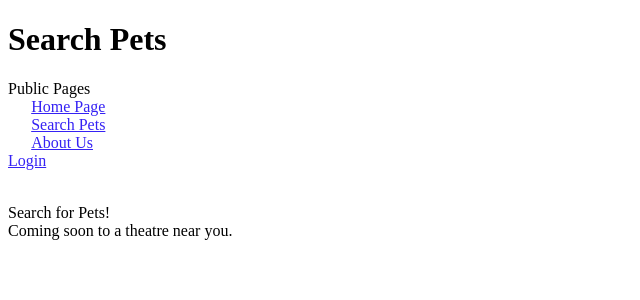
After one commit to onielmartinjr/cen4010, a PHP site: page /cen4010/search_pets.php in a window 1280 px wide. The commit adds this page. Shown: the top 300 px of the page, without its empty margins (0-640 px from the left). Run offline with PHP 8.4, Linux system fonts and the light colour scheme; data that the repository does not hold is empty.

Commit message:
Cleaned up navigation.

```diff
--- a/www/requires/template/header.php
+++ b/www/requires/template/header.php
@@ -22,12 +22,6 @@
 
 	<?php
 
-		//if logged in, print the username
-		if($session->is_logged_in)
-		{
-			echo "<p>".$user->username."</p>";
-		}
-
 		//include the navigation
 		require_once "navigation.php";
 
@@ -37,4 +31,5 @@
 		//if there is no error message, display a page break
 		if(empty($session->message()))
 			echo "<br />";
+
 	?>
--- a/www/requires/template/navigation.php
+++ b/www/requires/template/navigation.php
@@ -1,44 +1,49 @@
 <nav>
-		<a href="index.php">Home Page</a><br />
 		<?php
-			// get all of the pages in the database and create
-			// links for them in the nav section
+			//get all pages in the database
 			$pages_array = Page::find_all();
-			foreach($pages_array as $value)
-			{
+
+			//display static pages
+			echo 'Public Pages<br />';
+			echo "<a style=\"padding-left:1.45em;\" href=\"index.php\">Home Page</a><br />";
+			echo "<a style=\"padding-left:1.45em;\" href=\"search_pets.php\">Search Pets</a><br />";
+
+			//display dynamic pages
+			foreach($pages_array as $value) {
 				if($value != '1' && $value != '2') { //excludes home page and about us page
-					echo "<a href=\"view_page.php?page_wk=" . $value->page_wk . "\">" .
+					echo "<a style=\"padding-left:1.45em;\" href=\"view_page.php?page_wk=" . $value->page_wk . "\">" .
 							$value->name . "</a><br />";
 				}
 			}
 
-			// Guest Only Pages
-			if (!$session->is_logged_in)
-			{
+			//display other static page
+			echo "<a style=\"padding-left:1.45em;\" href=\"view_page.php?page_wk=2\">About Us</a><br />";
+
+			// guest-only page
+			if (!$session->is_logged_in) {
 				echo "<a href=\"login.php\">Login</a><br />";
 			}
 			else
 			{
 				// Admin and Staff Only Pages
-				if ($user->role_wk == '2' || $user->role_wk == '3')
-				{
-					echo "<a href=\"admin_create_page.php\">Create a New Page</a><br />";
-					echo "<a href=\"manage_colors.php\">Manage Colors</a><br />";
-					echo "<a href=\"manage_breeds.php\">Manage Breeds and Types</a><br />";
-					echo "<a href=\"admin_manage_website_settings.php\">Manage Web Site Settings</a><br />";
-					echo "<a href=\"admin_manage_vaccinations.php\">Manage Vaccinations</a><br />";
+				if (is_admin_or_staff()) {
+					echo 'Admin/Staff Only<br />';
+					echo "<a style=\"padding-left:1.45em;\" href=\"admin_create_page.php\">Create a New Page</a><br />";
+					echo "<a style=\"padding-left:1.45em;\" href=\"manage_breeds.php\">Manage Breeds and Types</a><br />";
+					echo "<a style=\"padding-left:1.45em;\" href=\"manage_colors.php\">Manage Colors</a><br />";
+					echo "<a style=\"padding-left:1.45em;\" href=\"admin_manage_vaccinations.php\">Manage Vaccinations</a><br />";
+					echo "<a style=\"padding-left:1.45em;\" href=\"admin_manage_website_settings.php\">Manage Web Site Settings</a><br />";
 				}
 
 
-				// Users, Admin and Staff Only Pages
-				echo "<a href=\"manage_account.php\">Manage Your Account</a><br />";
-				echo "<a href=\"member1.php\">Member 1</a><br />";
-				echo "<a href=\"logout.php\">Logout</a><br />";
+				// all logged in users
+				echo 'Users Only<br />';
+				echo "<a style=\"padding-left:1.45em;\" href=\"delete_user.php\">Delete my Account</a><br />";
+				echo "<a style=\"padding-left:1.45em;\" href=\"update_user.php\">Update my Account</a><br />";
+				echo "<a style=\"padding-left:1.45em;\" href=\"member1.php\">Member 1</a><br />";
+				echo "<a style=\"padding-left:1.45em;\" href=\"logout.php\">Logout</a><br />";
 			}
 
-			//about us page
-			echo "<a href=\"view_page.php?page_wk=2\">About Us</a>";
 
 		?>
-
 </nav>
--- /dev/null
+++ b/www/search_pets.php
@@ -0,0 +1,22 @@
+<?php
+
+	//require the framework
+	require_once "requires/initialize.php";
+
+	//construct the page
+	$page = new Page();
+	$page->name = "Search Pets";
+
+
+	require_once "requires/template/header.php";
+
+?>
+
+	<p>Search for Pets!<br />Coming soon to a theatre near you.</p>
+
+<?php
+
+	//include the footer
+	require_once "requires/template/footer.php";
+
+?>
```
Also changed, not shown: www/manage_account.php (deleted, +0 -25 lines).
